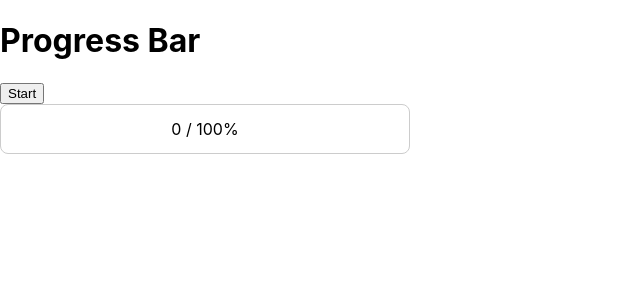
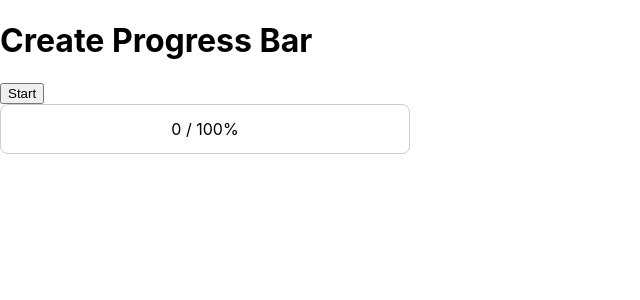
Before and after one commit to EdmondWang/React-Scenario, a React (Create React App) app: page /progress-bar in a window 1280 px wide. Shown: the top 300 px of the page, without its empty margins (0-640 px from the left). Built offline with nearby package versions, Linux system fonts and the light colour scheme.

Commit message:
progress bar component

```diff
--- a/src/App.tsx
+++ b/src/App.tsx
@@ -3,7 +3,7 @@ import { Routes, Route, Link } from 'react-router-dom';
 import TimerFeature from './features/timer/index.tsx';
 import TreeQuizFeature from './features/tree-quiz/index.tsx';
 import TodoListFeature from './features/todo-list/index.tsx';
-import ProgressBarFeature from './features/progress-bar/index.tsx';
+import CreateProgressBarFeature from './features/create-progress-bar/index.tsx';
 import CardListFeature from './features/card-list/index.tsx';
 import CardListFromTrae from './features/card-list-from-trae/index.tsx';
 
@@ -32,9 +32,9 @@ function Home() {
                         </span>
                     </li>
                     <li>
-                        <Link to="/progress-bar">Progress Bar</Link>
+                        <Link to="/progress-bar">Create Progress Bar</Link>
                         <span className="description">
-                            React.useCallBack and React.memo
+                            Separate state management
                         </span>
                     </li>
                     <li>
@@ -67,7 +67,7 @@ const App = () => {
                 <Route path="/todo-list" element={<TodoListFeature />}></Route>
                 <Route
                     path="/progress-bar"
-                    element={<ProgressBarFeature />}
+                    element={<CreateProgressBarFeature />}
                 ></Route>
                 <Route path="/card-list" element={<CardListFeature />}></Route>
                 <Route
--- /dev/null
+++ b/src/components/ProgressBar/index.tsx
@@ -0,0 +1,22 @@
+import React from 'react';
+import './index.css';
+
+const ProgressBar: React.FC<{
+    progress: number;
+    totalProgress: number;
+    className?: string;
+}> = ({ progress, totalProgress, className }) => {
+    return (
+        <div className={`progress-bar ${className ?? ''}`}>
+            <div
+                className="progress-completed"
+                style={{ width: `${progress}%` }}
+            ></div>
+            <span className="progress-label">
+                {progress} / {totalProgress}%
+            </span>
+        </div>
+    );
+};
+
+export default ProgressBar;
--- a/src/features/progress-bar/index.tsx
+++ b/src/features/create-progress-bar/index.tsx
@@ -1,7 +1,8 @@
 import React, { useRef, useState, useEffect } from 'react';
+import ProgressBar from '../../components/ProgressBar';
 import './index.css';
 
-const ProgressBarFeature: React.FC = () => {
+const CreateProgressBarFeature: React.FC = () => {
     const [progress, setProgress] = useState(0);
     const totalProgress = 100;
     const totalTime = 5; //second
@@ -45,19 +46,14 @@ const ProgressBarFeature: React.FC = () => {
 
     return (
         <div>
-            <h1>Progress Bar</h1>
+            <h1>Create Progress Bar</h1>
             <button onClick={clickStart}>Start</button>
-            <div className="progress-bar">
-                <div
-                    className="progress-completed"
-                    style={{ width: `${progress}%` }}
-                ></div>
-                <span className="progress-label">
-                    {progress} / {totalProgress}%
-                </span>
-            </div>
+            <ProgressBar
+                progress={progressValueRef.current}
+                totalProgress={totalProgress}
+            />
         </div>
     );
 };
 
-export default ProgressBarFeature;
+export default CreateProgressBarFeature;
```
Also changed, not shown: src/components/ProgressBar/index.css (renamed from src/features/progress-bar/index.css), src/features/create-progress-bar/index.css (added).
